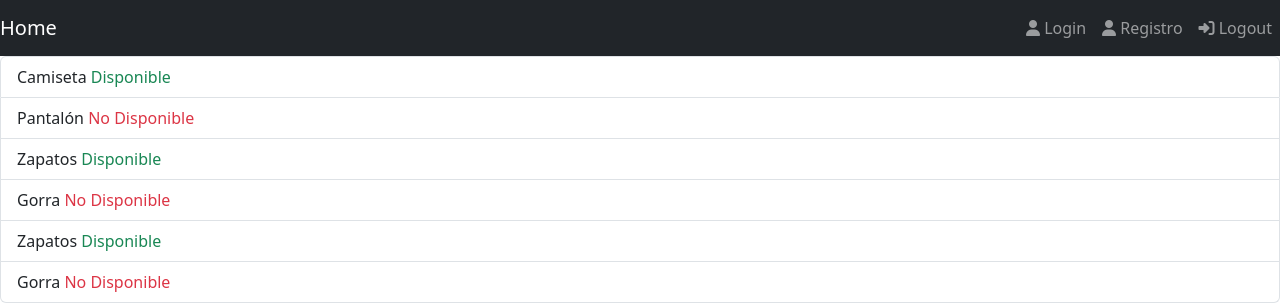
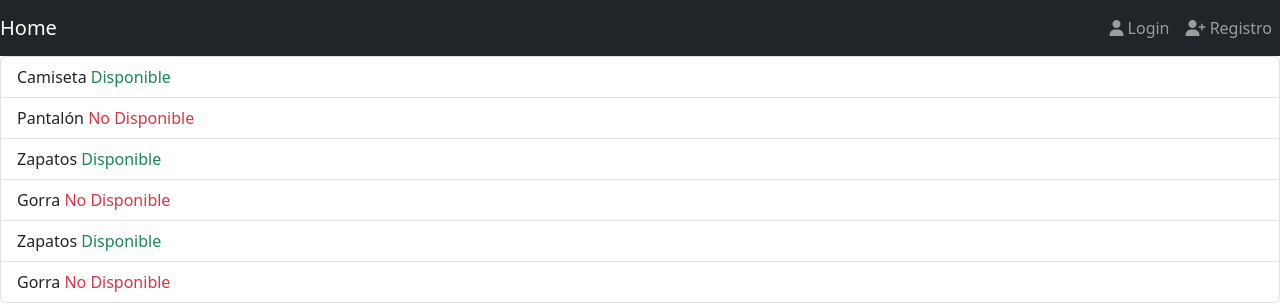
Before and after one commit to juanmagp80/DjangoCourse, a Django app: page / in a window 1280 px wide. Shown: the top 307 px of the page. Run offline with Django 5.2, Linux system fonts and the light colour scheme; some libraries are stand-ins or nearby versions.

Commit message:
termino navbar, opciones de usuario

```diff
--- a/mysite/views.py
+++ b/mysite/views.py
@@ -19,6 +19,9 @@ def index(request):
 
 
 def login_view(request):
+    if request.user.is_authenticated:
+        return redirect('index')
+
     if request.method == 'POST':
         username = request.POST.get('username')
         password = request.POST.get('password')
@@ -52,6 +55,9 @@ def logout_view(request):
 
 
 def register (request):
+    if request.user.is_authenticated:
+        return redirect('index')
+
     form = RegisterForm(request.POST or None)
     if request.method == 'POST' and form.is_valid():
         username=form.cleaned_data.get('username')
--- a/templates/navbar.html
+++ b/templates/navbar.html
@@ -1,26 +1,38 @@
+{% url 'login' as login%}
+{% url 'register' as register %}
+{% url 'logout' as logout %}
+{% load static %}
+
+
+
 <nav class="navbar navbar-expand-md bg-dark navbar-dark fixed-top">
     <a class="navbar-brand">Home</a>
     <button class="navbar-toggler navbar-toggler-right" type="button" data-toggle="collapse" data-target="#collapsibleNavbar">
         <span class="navbar-toggler-icon"></span>
     </button>
-    <div class="collapse navbar-collapse justify-content-end" id="collapsibleNavbar">
-        <ul class="navbar-nav">
-            <li class="nav-item">
-                <a class="nav-link" href="#">
+    <div class="collapse navbar-collapse collapse hide justify-content-end" id="collapsibleNavbar">
+        <ul class="nav navbar-nav ml-auto ">
+
+            {% if user.is_authenticated%}
+            <li class="nav-item {% if request.path == logout %}active{% endif %}" href="{% url 'logout'%}">
+                <a class="nav-link" href="{{logout}}">
+                    <span class="fas fa-sign-in-alt"></span>
+                    Logout</a>
+            </li>
+            {% else %}
+            <li class="nav-item {% if request.path == login %}active{% endif %}">
+                <a class="nav-link" href="{{login}}">
                     <span class="fas fa-user"></span> <!-- Font Awesome icon for "user" -->
 
                     Login</a>
             </li>
-            <li class="nav-item">
-                <a class="nav-link" href="#">
-                    <span class="fas fa-user"></span>
+            <li class="nav-item {% if request.path == register %}active{% endif %}">
+                <a class="nav-link" href="{{register}}">
+                    <span class="fas fa-user-plus"></span>
                     Registro</a>
             </li>
-            <li class="nav-item">
-                <a class="nav-link" href="#">
-                    <span class="fas fa-sign-in-alt"></span>
-                    Logout</a>
-            </li>
+
+            {% endif %}
         </ul>
     </div>
 </nav>
```
Also changed, not shown: db.sqlite3.
